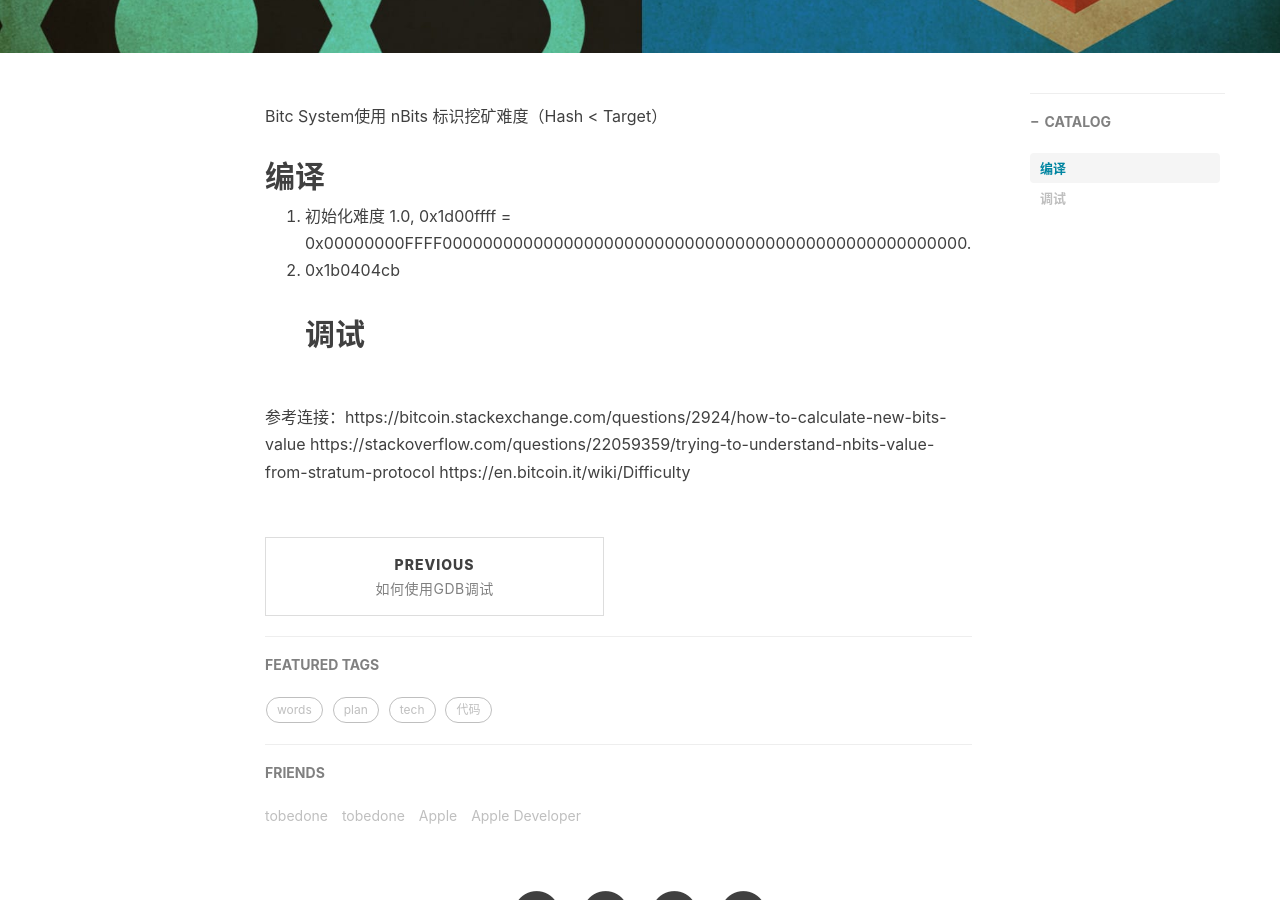
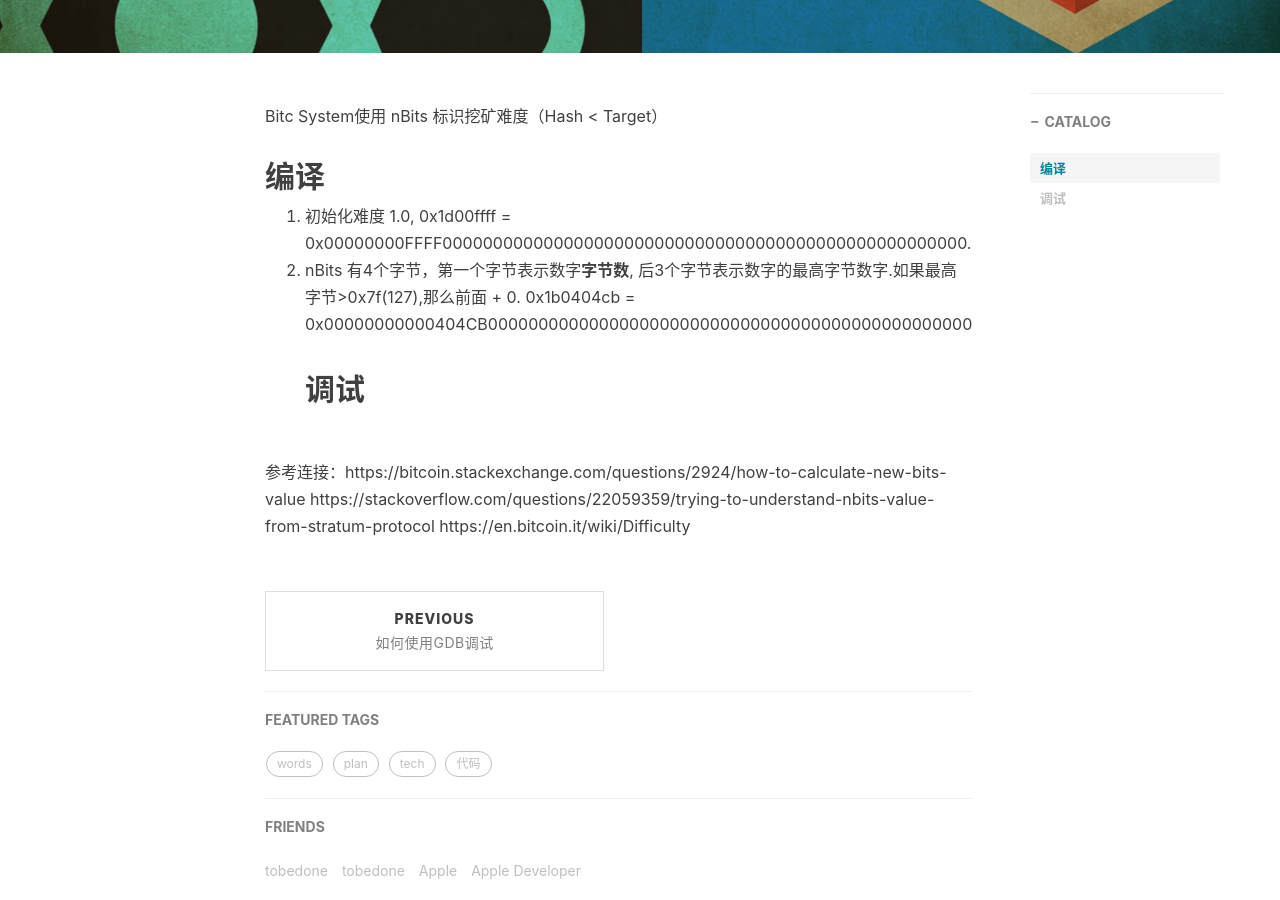
Before and after one commit to MapleLaker/MapleLaker.github.io, a Jekyll site: the page built from _posts/2017-11-11-难度调整.md, in a window 1280 px wide and 900 px high, scrolled down 404 px. Built offline with Jekyll 4.4.1, drawn with Linux system fonts in a browser that asks for light colours; nearby versions of some CDN libraries; comment, search, counter and statistics services are not loaded.

Commit message:
Update 2017-11-11-难度调整.md

```diff
--- a/_posts/2017-11-11-难度调整.md
+++ b/_posts/2017-11-11-难度调整.md
@@ -12,8 +12,8 @@ Bitc System使用 nBits 标识挖矿难度（Hash < Target）
 
 ## 编译
 1. 初始化难度 1.0, 0x1d00ffff = 0x00000000FFFF0000000000000000000000000000000000000000000000000000.
-2.
-0x1b0404cb
+2. nBits 有4个字节，第一个字节表示数字**字节数**, 后3个字节表示数字的最高字节数字.如果最高字节>0x7f(127),那么前面 + 0.
+   0x1b0404cb = 0x00000000000404CB000000000000000000000000000000000000000000000000
 ## 调试
 
 
```
